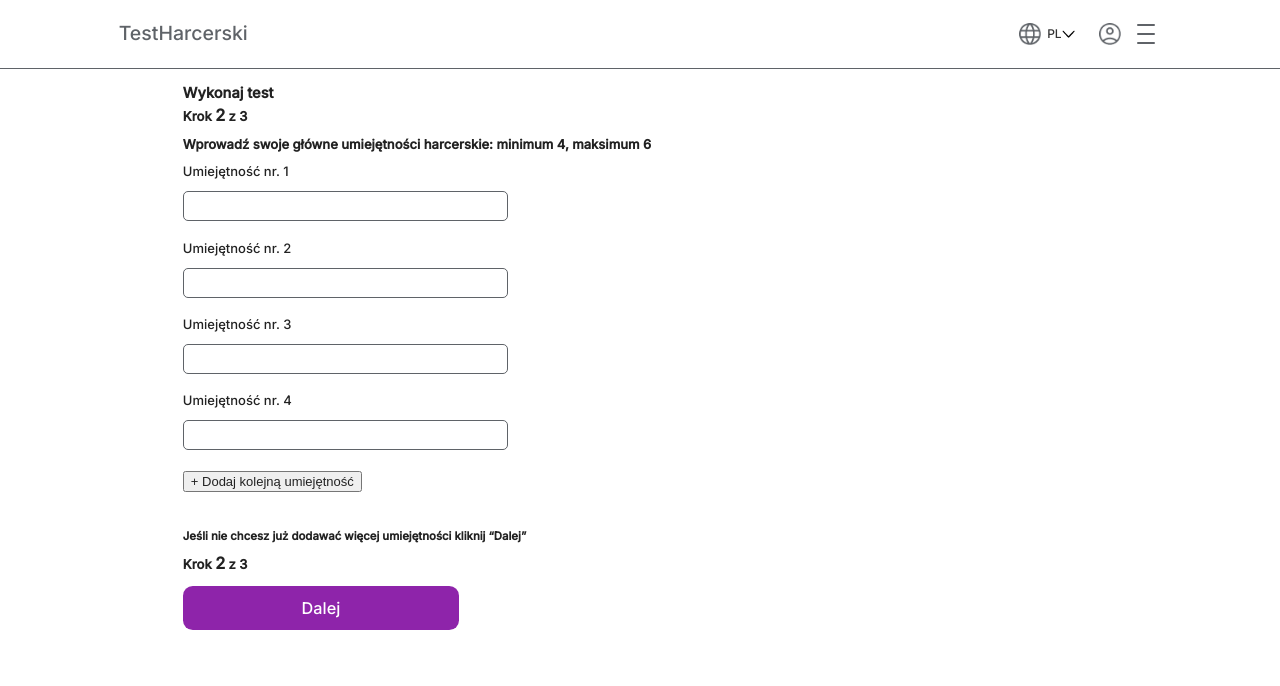
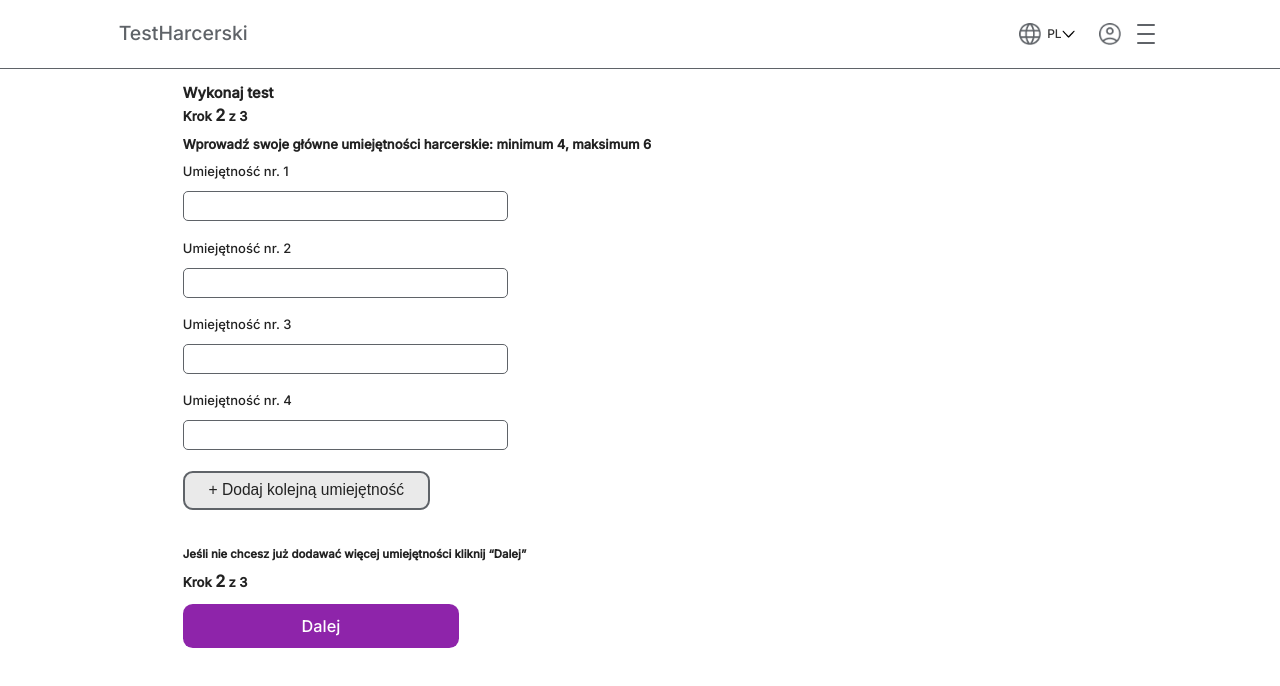
Before and after one commit to gaudnik/test_harcerski, a React (Create React App) app: page /krokdrugi/1/1 in a window 1280 px wide. Shown: the top 686 px of the page. Built offline with nearby package versions, Linux system fonts and the light colour scheme.

Commit message:
steptwo styles

```diff
--- a/src/Styles/Sections/_steptwo.scss
+++ b/src/Styles/Sections/_steptwo.scss
@@ -31,4 +31,13 @@
         @include inputs;
         width: 25rem;
     }
+    &__addskill-btn {
+        width: 19rem;
+        height: 3rem;
+        background: $color_light_gray;
+        border: 2px solid $dark_gray;
+        border-radius: 0.75rem;
+        font-size: 1.2rem;
+        font-weight: 500;
+    }
 }
--- a/src/Styles/Variables/_colors.scss
+++ b/src/Styles/Variables/_colors.scss
@@ -4,3 +4,4 @@ $light_gray: #D9D9D9;
 $dark_gray: #5F6368;
 $color_white: white;
 $color_black: #010101;
+$color_light_gray: #EAEAEA;
```
